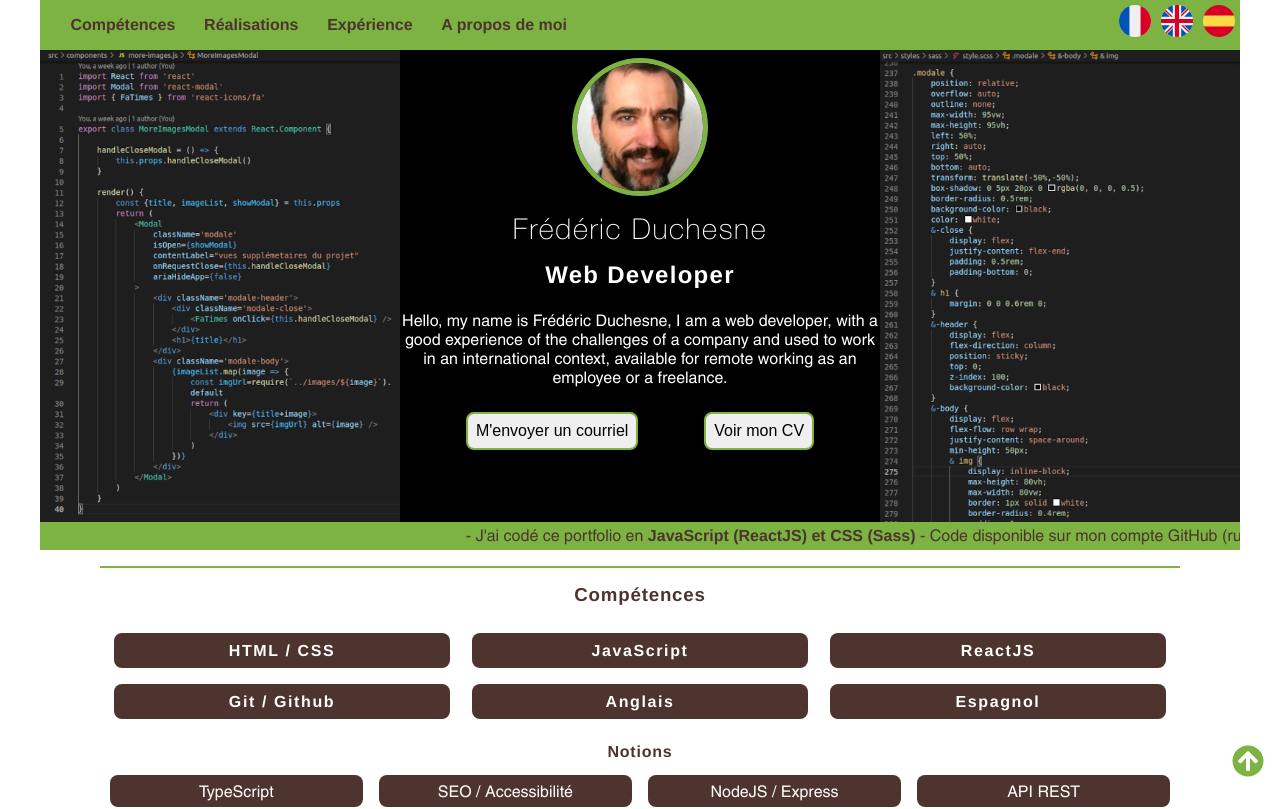
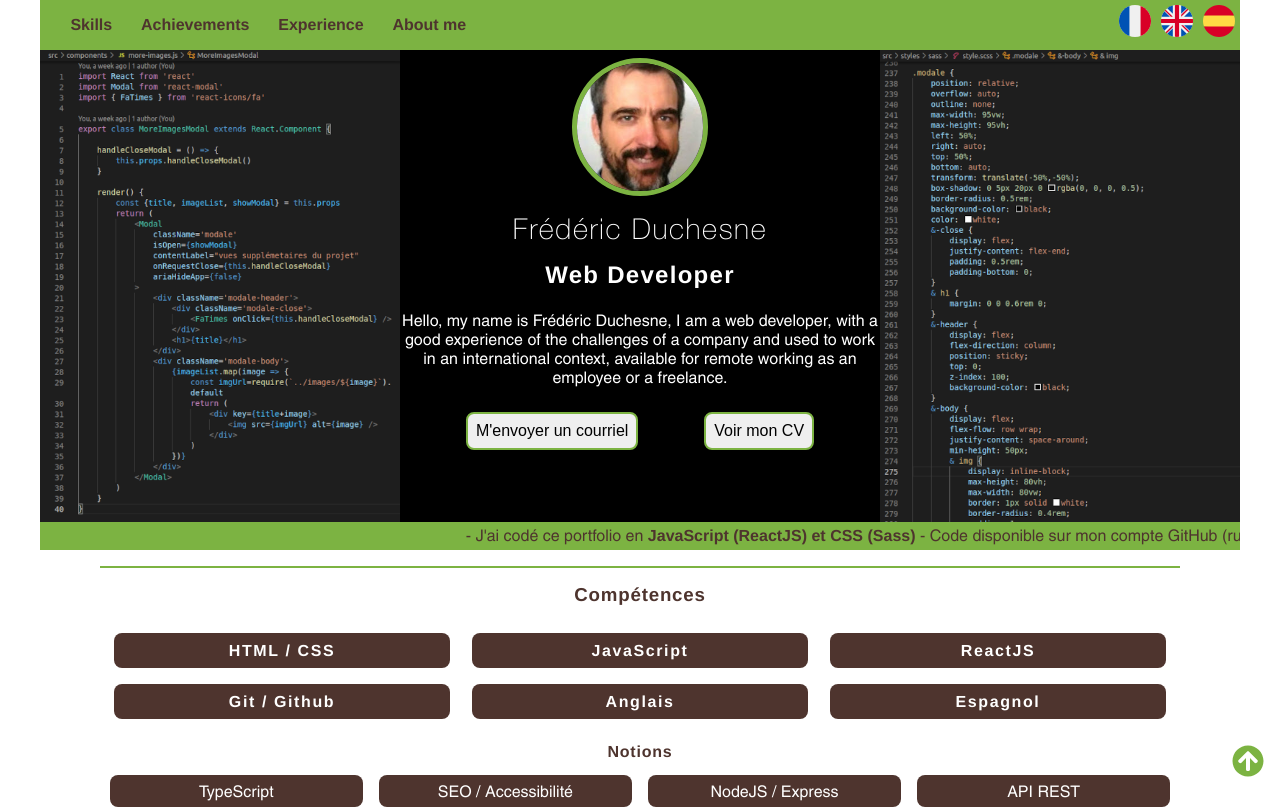
Before and after one commit to Ethnolatin/portfolio, a React (Create React App) app: page / in a window 1280 px wide. Shown: the top 809 px of the page. Built offline with nearby package versions, Linux system fonts and the light colour scheme.

Commit message:
internationalization: refactor navbar

```diff
--- a/src/assets/texts.js
+++ b/src/assets/texts.js
@@ -1,15 +1,41 @@
 const traductions = {
     FR: {
+        navbar: {
+            skills: "Compétences",
+            achievements: "Réalisations",
+            experience: "Expérience",
+            aboutMe: "À propos de moi"
+        },
+        header: {
             title: "Développeur Web",
             intro: "Bonjour, je m'appelle Frédéric Duchesne, je suis développeur web, avec une bonne expérience des enjeux de l'entreprise et habitué à évoluer dans un contexte international, disponible pour une collaboration en télétravail en tant que salarié ou freelance.",
         },
+    },
+
     EN: {
+        navbar: {
+            skills: "Skills",
+            achievements: "Achievements",
+            experience: "Experience",
+            aboutMe: "About me",
+        },
+        header: {
             title: "Web Developer",
             intro: "Hello, my name is Frédéric Duchesne, I am a web developer, with a good experience of the challenges of a company and used to work in an international context, available for remote working as an employee or a freelance.",
         },
+    },
+
     ES: {
+        navbar: {
+            skills: "Competencias",
+            achievements: "Logros",
+            experience: "Experiencia",
+            aboutMe: "Acerca de mí",
+        },
+        header: {
             title: "Desarrollador Web",
             intro: "Hola, me llamo Frédéric Duchesne, soy desarrollador web, con una buena experiencia de los retos de una empresa y acostumbrado a trabajar en un contexto internacional, disponible para una colaboración en teletrabajo que sea como empleado o como freelance.",
+        },
     },
   }
 
--- a/src/components/header.js
+++ b/src/components/header.js
@@ -15,8 +15,8 @@ export const Header = () => {
             <section>
                 <img src={myFace} className="portrait" alt="mon portrait" />
                 <h1>Frédéric Duchesne</h1>
-                <h2>{texts[lang].title}</h2>
-                <p>{texts[lang].intro}</p>
+                <h2>{texts[lang].header.title}</h2>
+                <p>{texts[lang].header.intro}</p>
                 <HeaderButtons />
             </section>
             <img src={headerRight} alt="" />
--- a/src/components/navbar.js
+++ b/src/components/navbar.js
@@ -1,50 +1,39 @@
-import React from 'react'
+import React, { useContext, useState } from 'react'
 import { LinkToAnchor } from './link-to-anchor'
 import { FaAlignJustify } from 'react-icons/fa'
 import { ToggleLangs } from './toggle-langs'
+import { Context } from '../context/langContext'
+import texts from '../assets/texts'
 
-const linksToAnchors = [
-    {
-        anchor: 'skills',
-        linkText: 'Compétences',
-    },
-    {
-        anchor: 'achievements',
-        linkText: 'Réalisations',
-    },
-    {
-        anchor: 'experience',
-        linkText: 'Expérience',
-    },
-    {
-        anchor: 'aboutMe',
-        linkText: 'A propos de moi',
-    },
+const anchors = [
+    'skills',
+    'achievements',
+    'experience',
+    'aboutMe',
 ]
-export class Navbar extends React.Component {
-    state = {
-        status: false
+
+export const Navbar = () => {
+    const {lang} = useContext(Context)
+    const {status, setStatus} = useState(false)
+    const toggleStatus = (status) => {
+        setStatus(!status)
     }
-    toggle = () => {
-        this.setState({status:!this.state.status})
-    }
-    render() {
     return (
         <nav id="navbar" className="navbar">
             <>
-                    <button onClick={this.toggle}>
+                <button onClick={toggleStatus}>
                     <FaAlignJustify />
                 </button>
-                    <div className={this.state.status ? "navbar-links navbar-links-show" : "navbar-links"}>
+                <div className={status ? "navbar-links navbar-links-show" : "navbar-links"}>
                     <ul>
                         {
-                                linksToAnchors.map(linkToAnchor => {
+                            anchors.map(anchor => {
                                 return (
-                                        <li key={linkToAnchor.linkText}>
+                                    <li key={anchor}>
                                         <LinkToAnchor
-                                                anchor={linkToAnchor.anchor}
+                                            anchor={anchor}
                                             linkClass='navbar-link'
-                                                linkText={linkToAnchor.linkText}
+                                            linkText={texts[lang].navbar[anchor]}
                                         />
                                     </li>
                                 )
@@ -57,4 +46,3 @@ export class Navbar extends React.Component {
         </nav>
     )
 }
-}
```
Lines whose indentation alone changed are shown as unchanged.
